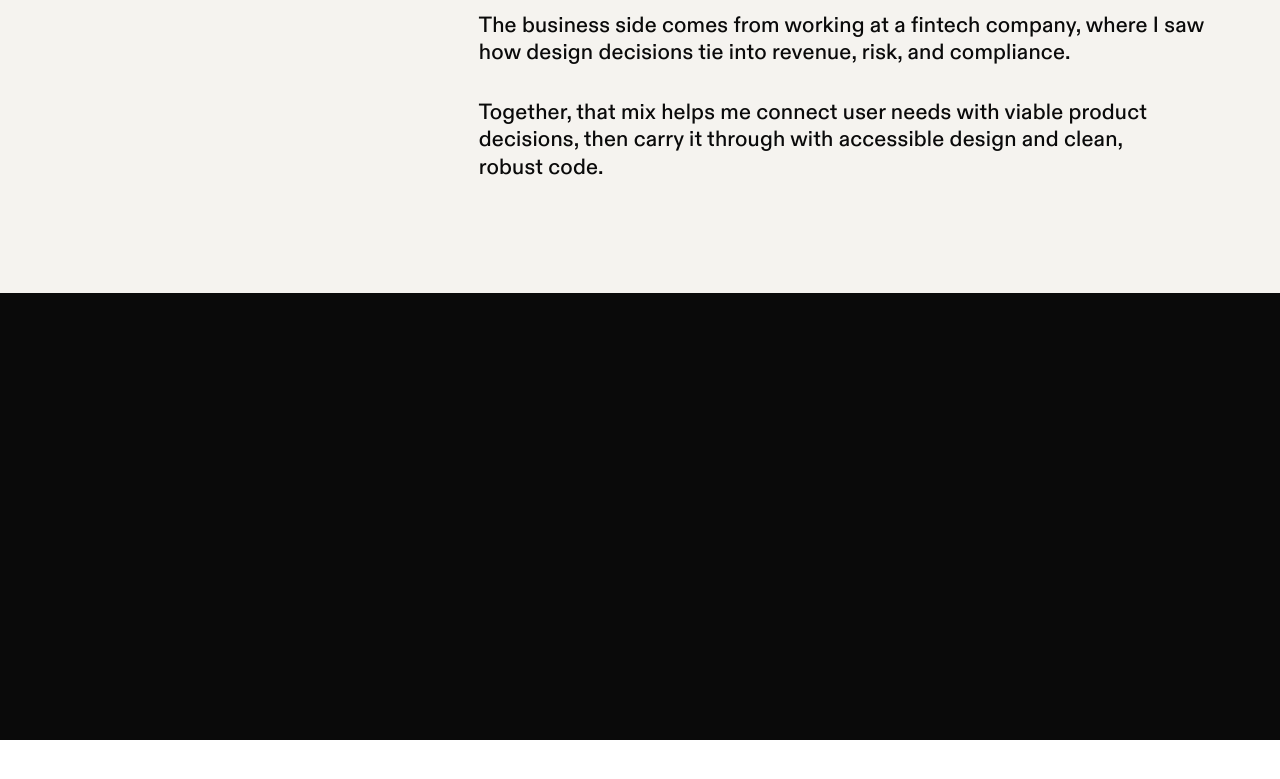
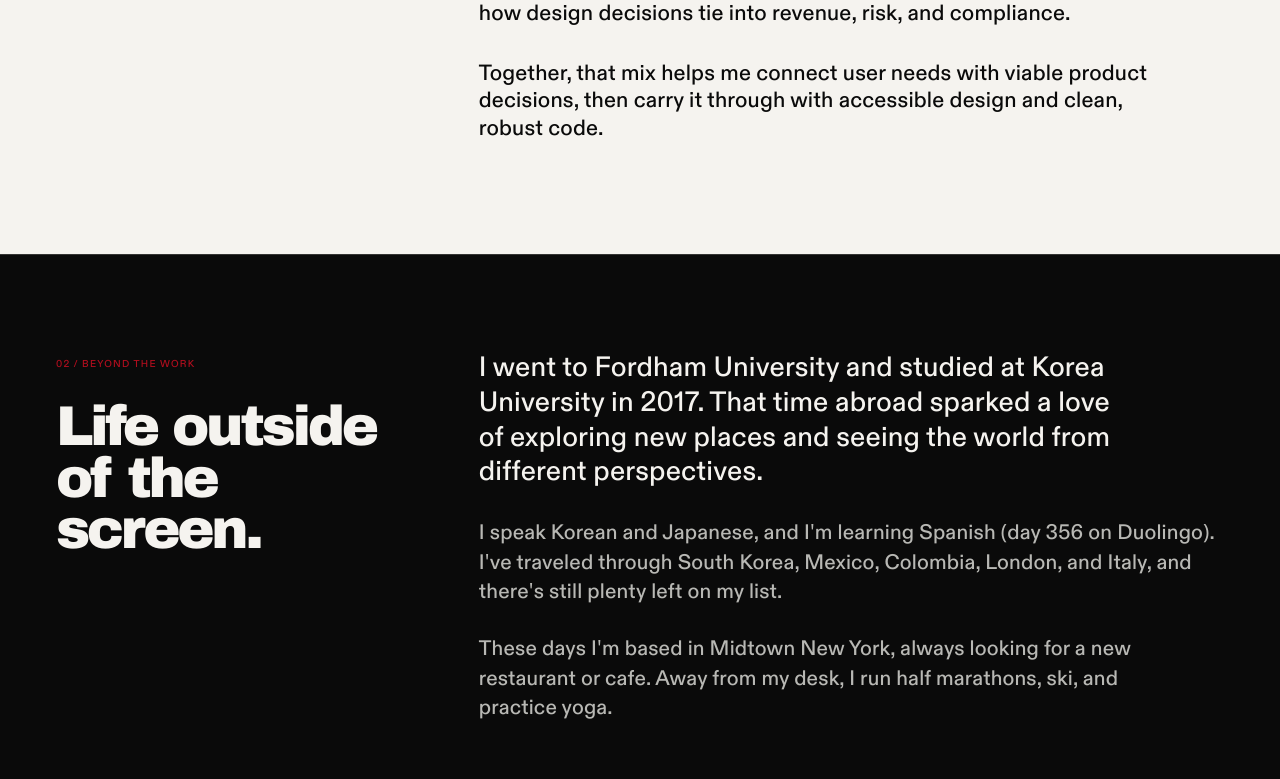
Before and after one commit to Ryan1997123/Portfolio-React, a React (Vite) app: page /about in a window 1280 px wide. Shown: the part 1421-2200 px from the top of the page. Before the commit the page ends 2161 px from the top, so only its background shows below. Built offline with nearby package versions, Linux system fonts and the light colour scheme; a web font is replaced by a local one.

Commit message:
about me

```diff
--- a/src/pages/about-page.jsx
+++ b/src/pages/about-page.jsx
@@ -239,10 +239,9 @@ export function AboutPage() {
                   duration: prefersReducedMotion ? 0 : 0.7,
                 }}
               >
-                I picked up research, wireframing, and high-fidelity
-                prototyping at Fordham University, then studying abroad at
-                Korea University in South Korea pushed it further, designing
-                for people with very different habits than my own.
+                Research, wireframing, and high-fidelity prototyping taught me
+                to question assumptions and design for people with habits and
+                needs very different from my own.
               </motion.p>
               <motion.p
                 initial={{ opacity: 0, y: prefersReducedMotion ? 0 : 28 }}
@@ -273,6 +272,33 @@ export function AboutPage() {
             </div>
           </div>
         </motion.section>
+
+        <section className="about-life" aria-labelledby="about-life-title">
+          <div className="about-life-inner">
+            <div className="about-life-heading">
+              <span className="about-life-label">02 / Beyond the work</span>
+              <h2 id="about-life-title">Life outside of the screen.</h2>
+            </div>
+            <div className="about-life-copy">
+              <p>
+                I went to Fordham University and studied at Korea University in
+                2017. That time abroad sparked a love of exploring new places
+                and seeing the world from different perspectives.
+              </p>
+              <p>
+                I speak Korean and Japanese, and I&apos;m learning Spanish (day
+                356 on Duolingo). I&apos;ve traveled through South Korea, Mexico,
+                Colombia, London, and Italy, and there&apos;s still plenty left
+                on my list.
+              </p>
+              <p>
+                These days I&apos;m based in Midtown New York, always looking
+                for a new restaurant or cafe. Away from my desk, I run half
+                marathons, ski, and practice yoga.
+              </p>
+            </div>
+          </div>
+        </section>
       </div>
     </SiteLayout>
   );
--- a/src/pages/portfolio-pages.css
+++ b/src/pages/portfolio-pages.css
@@ -891,16 +891,74 @@
   line-height: 1.08;
 }
 
+.about-life {
+  border-top: 1px solid rgb(245 243 239 / 0.18);
+  background: #0a0a0a;
+}
+
+.about-life-inner {
+  display: grid;
+  max-width: 80rem;
+  margin: 0 auto;
+  grid-template-columns: minmax(220px, 0.65fr) minmax(0, 1.35fr);
+  gap: 64px;
+  padding: 96px 20px 120px;
+}
+
+.about-life-heading {
+  display: flex;
+  flex-direction: column;
+  align-items: flex-start;
+  gap: 24px;
+}
+
+.about-life-label {
+  color: #b10e1e;
+  font-family: var(--font-mono);
+  font-size: 10px;
+  font-weight: 700;
+  letter-spacing: 0.12em;
+  text-transform: uppercase;
+}
+
+.portfolio-shell .about-life-heading h2 {
+  color: #f5f3ef !important;
+  font-size: 56px !important;
+  line-height: 0.92 !important;
+}
+
+.about-life-copy {
+  display: flex;
+  max-width: 48rem;
+  flex-direction: column;
+  gap: 28px;
+}
+
+.about-life-copy p {
+  color: #b8b8b4;
+  font-size: 21px;
+  line-height: 1.4;
+  text-wrap: pretty;
+}
+
+.about-life-copy p:first-child {
+  color: #f5f3ef;
+  font-size: 28px;
+  line-height: 1.24;
+}
+
 @media (min-width: 640px) {
   .about-hero,
-  .about-approach-inner {
+  .about-approach-inner,
+  .about-life-inner {
     padding-inline: 40px;
   }
 }
 
 @media (min-width: 1024px) {
   .about-hero,
-  .about-approach-inner {
+  .about-approach-inner,
+  .about-life-inner {
     padding-inline: 56px;
   }
 }
@@ -940,6 +998,10 @@
   }
 
   .about-approach-inner {
+    gap: 40px;
+  }
+
+  .about-life-inner {
     gap: 40px;
   }
 
@@ -1017,6 +1079,23 @@
   .about-approach-copy p:first-child {
     font-size: 21px;
     line-height: 1.22;
+  }
+
+  .about-life-inner {
+    grid-template-columns: 1fr;
+    gap: 32px;
+    padding-top: 64px;
+    padding-bottom: 80px;
+  }
+
+  .portfolio-shell .about-life-heading h2 {
+    font-size: 42px !important;
+  }
+
+  .about-life-copy p,
+  .about-life-copy p:first-child {
+    font-size: 20px;
+    line-height: 1.35;
   }
 }
 
```
